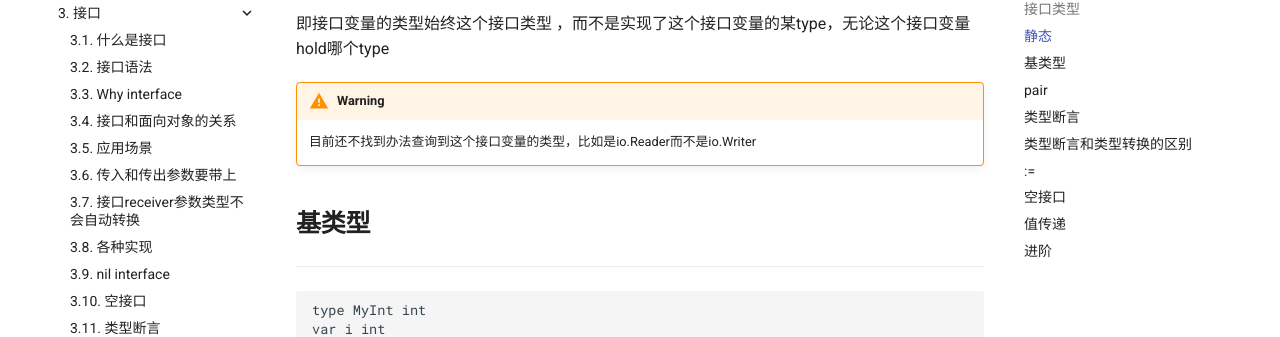
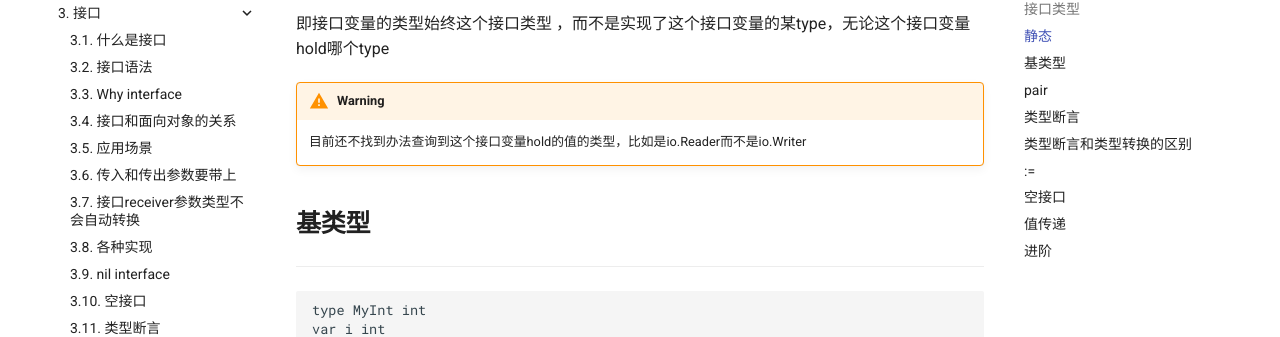
Before and after one commit to yxhsea/golang, an MkDocs documentation site: the page built from docs/method/interface_deep.md, in a window 1280 px wide and 900 px high, scrolled down 1747 px. Shown: the part 126-463 px from the top of the window. Built offline with MkDocs 1.6.1 and Material for MkDocs 9.7.7, drawn with Linux system fonts in a browser that asks for light colours; comment, search, counter and statistics services are not loaded; old or Windows-style settings are respelled for this version of MkDocs.

Commit message:
2018-05-31

```diff
--- a/docs/method/interface_deep.md
+++ b/docs/method/interface_deep.md
@@ -78,7 +78,7 @@ r = new(bytes.Buffer)
 即接口变量的类型始终这个接口类型 ，而不是实现了这个接口变量的某type，无论这个接口变量hold哪个type
 
 !!! warning
-	目前还不找到办法查询到这个接口变量的类型，比如是io.Reader而不是io.Writer
+	目前还不找到办法查询到这个接口变量hold的值的类型，比如是io.Reader而不是io.Writer
 
 ## **基类型**
 
```
